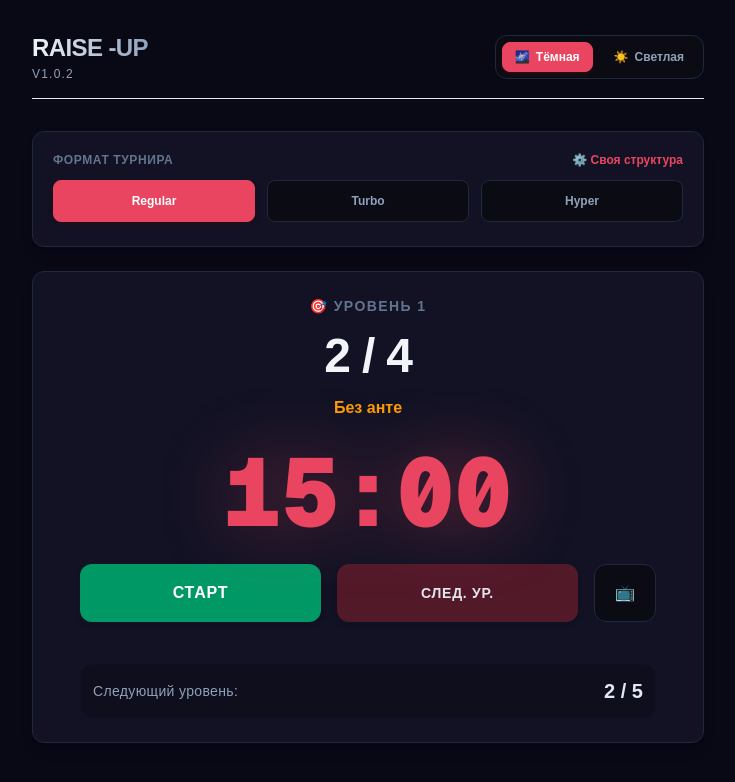
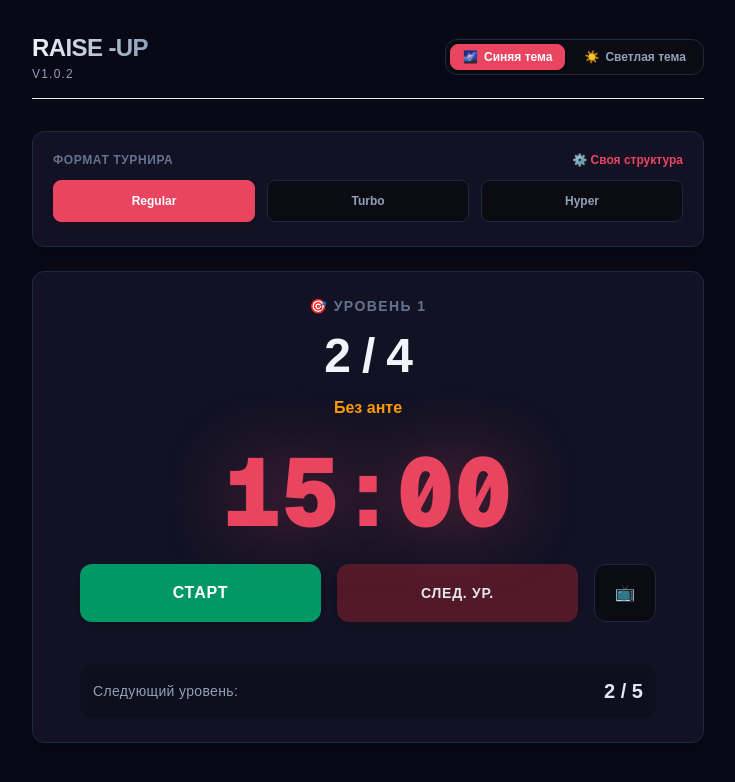
Before and after one commit to superigrooper/raise-up, a Next.js app: page / in a window 1280 px wide. Shown: the top 782 px of the page, without its empty margins (272-1007 px from the left). Built offline with nearby package versions, Linux system fonts and the light colour scheme.

Commit message:
Add selector

```diff
--- a/src/components/ThemeSelector.tsx
+++ b/src/components/ThemeSelector.tsx
@@ -1,31 +1,21 @@
 "use client";
 
-import React from "react";
-import { usePokerStore } from "@/store/usePokerStore";
-import { Theme } from "@/types/poker";
+import React from 'react';
+import { usePokerStore } from '@/store/usePokerStore';
+import { Theme } from '@/types/poker';
 
 export const ThemeSelector: React.FC = () => {
   const { theme, setTheme } = usePokerStore();
-
   const themes: { id: Theme; name: string; icon: string }[] = [
-    { id: "navy", name: "Тёмная", icon: "🌌" },
-    { id: "light", name: "Светлая", icon: "☀️" },
+    { id: 'navy', name: 'Синяя тема', icon: '🌌' },
+    { id: 'light', name: 'Светлая тема', icon: '☀️' },
   ];
 
   return (
-    <div className="flex gap-2 bg-gray-200/50 dark:bg-[#0f0f1b] navy:bg-[#0b0b14] p-1.5 rounded-xl border border-gray-300 dark:border-gray-800 navy:border-slate-800 transition-colors">
+    <div className="flex gap-1.5 bg-gray-200/50 dark:bg-[#0b0b14] navy:bg-[#0b0b14] p-1 rounded-xl border border-gray-300 dark:border-slate-800 navy:border-slate-800 transition-colors">
       {themes.map((t) => (
-        <button
-          key={t.id}
-          onClick={() => setTheme(t.id)}
-          className={`flex items-center gap-1.5 px-3 py-1.5 text-xs font-bold rounded-lg border transition-all ${
-            theme === t.id
-              ? "bg-[#e94560] text-white border-[#e94560] shadow-md shadow-red-900/20"
-              : "bg-transparent text-gray-600 dark:text-gray-400 navy:text-slate-400 border-transparent hover:text-gray-900 dark:hover:text-white navy:hover:text-slate-200"
-          }`}
-        >
-          <span>{t.icon}</span>
-          <span className="hidden sm:inline">{t.name}</span>
+        <button key={t.id} onClick={() => setTheme(t.id)} className={`flex items-center gap-1.5 px-3 py-1 text-xs font-bold rounded-lg border transition-all cursor-pointer ${theme === t.id ? 'bg-[#e94560] text-white border-[#e94560] shadow-sm' : 'bg-transparent text-gray-600 dark:text-slate-400 navy:text-slate-400 border-transparent hover:text-gray-900 dark:hover:text-slate-200 navy:hover:text-slate-200'}`}>
+          <span>{t.icon}</span><span className="hidden sm:inline">{t.name}</span>
         </button>
       ))}
     </div>
```
